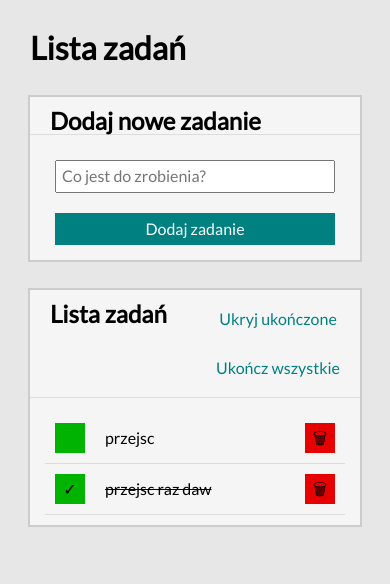
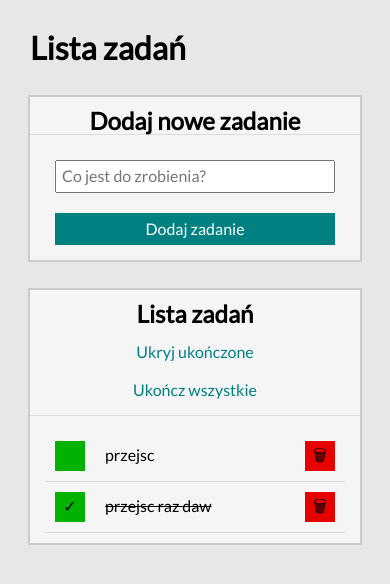
Before and after one commit to virusse7/todos-list-react, a React (Create React App) app: page / in a window 390 px wide. Shown: the top 584 px of the page. Built offline with nearby package versions, Linux system fonts and the light colour scheme.

Commit message:
added media queries

```diff
--- a/src/Buttons/style.css
+++ b/src/Buttons/style.css
@@ -28,6 +28,6 @@
         grid-template-rows: 1fr 1fr;
     }
     .buttons_button {
-        margin: 10px;
+        margin: 5px;
     }
 }
--- a/src/Section/style.css
+++ b/src/Section/style.css
@@ -15,3 +15,15 @@
     display: grid;
     grid-template-columns: 1fr auto;
 }
+
+@media (max-width: 767px) {
+    .section__header {
+        padding-top: 10px;
+        padding-left: 0px;
+        margin: 0px auto;
+    }
+    .section__headerElement {
+        display: flex;
+        flex-direction: column;
+    }
+}
```
